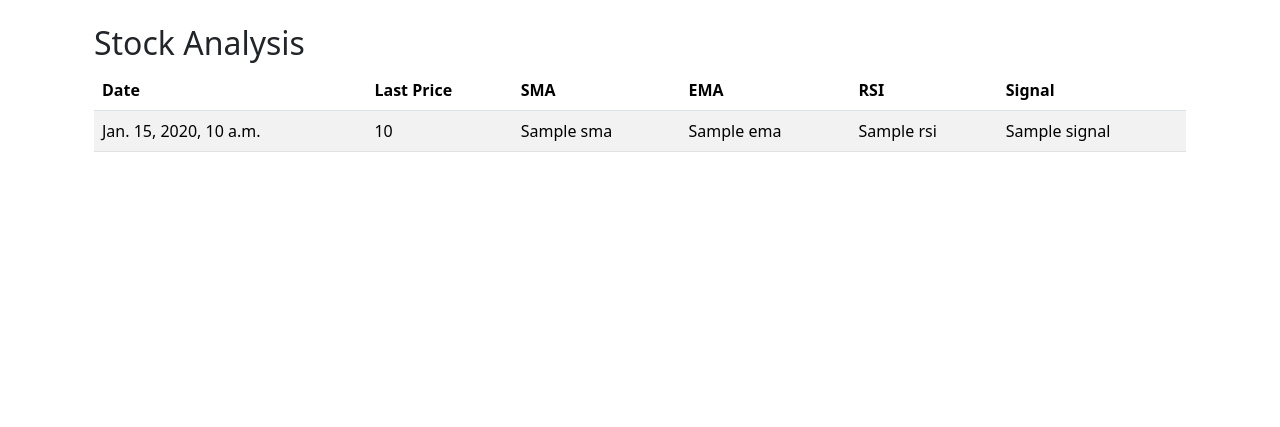
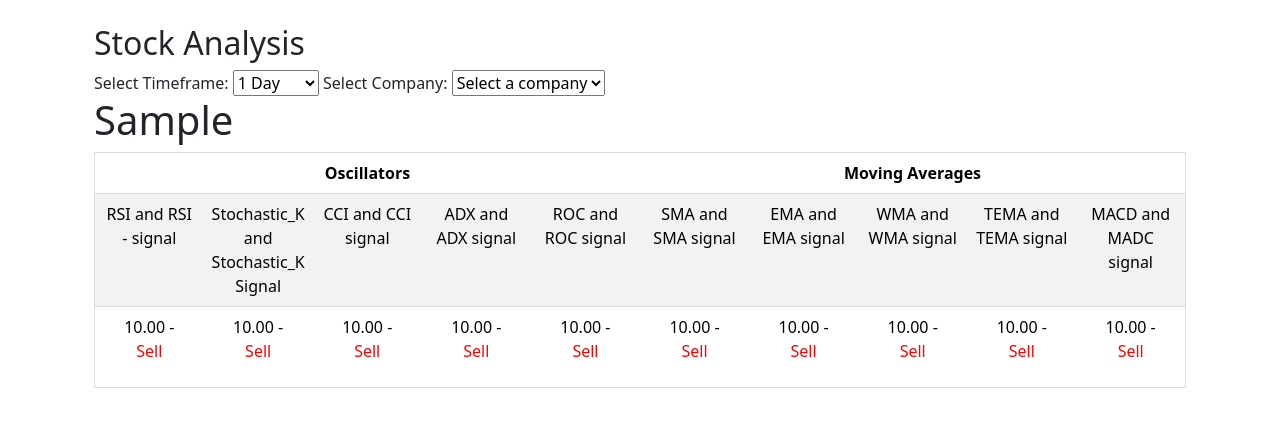
Before and after one commit to DMZ-byte/verzija-2-das, a Django app: template templates/data_analysis.html in a window 1280 px wide. Shown: the part 56-483 px from the top of the page. Run offline with Django 5.2, Linux system fonts and the light colour scheme; the template is opened without the code that fills it: most values are stand-ins (such as "Sample title", 1, 10 or a date in 2020); parts of the project's set-up code (start-up, migrations or seed data) failed here and were passed over.

Commit message:
domasna3

```diff
--- a/domasna2/urls.py
+++ b/domasna2/urls.py
@@ -23,9 +23,9 @@ from django.conf.urls.static import static
 
 urlpatterns = [
     path('admin/', admin.site.urls),
-    path('stocks/<str:company>/<str:period>/', views.stock_view, name='stock_view'),
-    path('', views.home, name='home'),
-    path('upload/',views.upload_data,name='upload_csv'),
+    path('stocks/<str:company>/<str:period>/', views.Stock_view, name='stock_view'),
+    path('', views.home_page, name='home'),
+    path('upload/',views.upload_data,name='upload_data'),
     path('visualization/',views.data_visualization,name='visualization'),
     path('analysis/',views.analyze_stock,name='analysis')
 ]
--- a/stock/models.py
+++ b/stock/models.py
@@ -1,9 +1,11 @@
 from django.db import models
+
 
 # Create your models here.
 class Stock(models.Model):
     file = models.FileField(upload_to='uploads/')
     uploaded_at = models.DateTimeField(auto_now_add=True)
+
 
 class StockData(models.Model):
     company_code = models.CharField(max_length=50)
@@ -14,6 +16,3 @@ class StockData(models.Model):
     average_price = models.FloatField(null=True, blank=True)
     trading_volume_best = models.FloatField(null=True, blank=True)
     total_trading_volume = models.FloatField(null=True, blank=True)
-
-    def __str__(self):
-        return f"{self.company_code} - {self.date}"
--- a/templates/base.html
+++ b/templates/base.html
@@ -5,6 +5,15 @@
     <meta name="viewport" content="width=device-width, initial-scale=1.0">
     <link rel="stylesheet" href="https://cdn.jsdelivr.net/npm/bootstrap@5.3.0-alpha3/dist/css/bootstrap.min.css">
     <title>Stock Dashboard</title>
+    <style>
+        .buy-text {
+    color: green;
+}
+        .sell-text{
+            color:red;
+        }
+    </style>
+
 </head>
 <body>
     <nav class="navbar navbar-expand-lg navbar-light bg-light">
--- a/templates/data_analysis.html
+++ b/templates/data_analysis.html
@@ -1,28 +1,130 @@
 {% extends "base.html" %}
 {% block content %}
+
 <div class="container">
     <h2>Stock Analysis</h2>
-    <table class="table table-striped">
-        <thead>
-            <tr>
-                <th>Date</th>
+ <form method="get" class="timeframe-form">
+        <label for="timeframe">Select Timeframe:</label>
+        <select name="timeframe" id="timeframe" onchange="this.form.submit()">
+            <option value="daily" {% if selected_timeframe == 'daily' %}selected{% endif %}>1 Day</option>
+            <option value="weekly" {% if selected_timeframe == 'weekly' %}selected{% endif %}>1 Week</option>
+            <option value="monthly" {% if selected_timeframe == 'monthly' %}selected{% endif %}>1 Month</option>
+        </select>
+         <label for="company">Select Company:</label>
+            <select name="company" id="company" onchange="this.form.submit()">
+                <option value="">Select a company</option>
+                {% for company in companies %}
+                    <option value="{{ company }}" {% if selected_company == company %}selected{% endif %}>{{ company }}</option>
+                {% endfor %}
+            </select>
+            <noscript><input type="submit" value="Go"></noscript>
+                <noscript><input type="submit" value="Go"></noscript>
+ </form>
+<!--<form method="get" class="company-form">
+
+</form>-->
+
+<h1>{{ selected_company }}</h1>
+
+    <table class="table table-striped" style="margin: 0 auto;text-align: center;padding: 10px;border: 1px solid #ddd;border-collapse: collapse;table-layout: fixed;width: 100%;">
+
+
+                <!--<th>Date</th>
                 <th>Last Price</th>
                 <th>SMA</th>
                 <th>EMA</th>
                 <th>RSI</th>
                 <th>Signal</th>
+
+                <th>RSI and SMA</th>
+                <th>RSI and SMA-Signal</th>
+                <th>Stochastic and EMA</th>
+                <th>Stochastic and EMA-Signal</th>
+                <th>CCI and WMA</th>
+                <th>CCI and WMA-Signal</th>
+                <th>ADX and TEMA</th>
+                <th>ADX and TEMA-Signal</th>
+                <th>ROC and MADC</th>
+                -->
+
+              <!--  <th>ROC and MACD-Signal</th> -->
+        <thead class="thead-light">
+            <tr>
+                <th colspan="5">Oscillators</th>
+                <th colspan="5">Moving Averages</th>
             </tr>
         </thead>
         <tbody>
-            {% for row in data %}
-            <tr>
+        <tr>
+                    <td style="">RSI and RSI - signal</td>
+                    <td style=" ">Stochastic_K and Stochastic_K Signal</td>
+                    <td style=""> CCI and CCI signal</td>
+                    <td style="">ADX and ADX signal</td>
+                    <td style=""> ROC and ROC signal</td>
+                    <td style="">SMA and SMA signal</td>
+                    <td style="">EMA and EMA signal</td>
+                    <td style=" ">WMA and WMA signal</td>
+                    <td style="">TEMA and TEMA signal</td>
+                    <td style="">MACD and MADC signal</td>
+                </tr>
+            {% for record in data %}
+           <!-- <tr>
                 <td>{{ row.date }}</td>
                 <td>{{ row.last_transaction_price }}</td>
                 <td>{{ row.SMA }}</td>
                 <td>{{ row.EMA }}</td>
                 <td>{{ row.RSI }}</td>
                 <td>{{ row.Signal }}</td>
-            </tr>
+            </tr>-->
+
+
+                <tr>
+                    <td>{{ record.RSI|floatformat:2  }} - {% if record.RSI_signal == 'Buy' %} <p class="buy-text">Buy</p>
+                                {% else %}
+                                <p class="sell-text">Sell</p>
+                                {% endif %}</td>
+                    <td>{{ record.Stochastic_K|floatformat:2 }} - {% if record.Stochastic_K_signal == 'Buy' %}  <p class="buy-text">Buy</p>
+                                {% else %}
+                                <p class="sell-text">Sell</p>
+                                {% endif %} </td>
+                    <td>{{ record.CCI|floatformat:2 }} - {% if record.CCI_signal == 'Buy' %}  <p class="buy-text">Buy</p>
+                                {% else %}
+                                <p class="sell-text">Sell</p>
+                                {% endif %}</td>
+                    <td>{{ record.ADX|floatformat:2 }} - {% if record.ADX_signal == 'Buy' %} <p class="buy-text">Buy</p>
+                                {% else %}
+                                <p class="sell-text">Sell</p>
+                                {% endif %} </td>
+                    <td>{{ record.ROC|floatformat:2 }} - {% if record.ROC_signal == 'Buy' %}  <p class="buy-text">Buy</p>
+                                {% else %}
+                                <p class="sell-text">Sell</p>
+                                {% endif %} </td>
+                    <td>{{ record.SMA|floatformat:2 }} - {% if record.SMA_signal %}  }}<p class="buy-text">Buy</p>
+                                {% else %}
+                                <p class="sell-text">Sell</p>
+                                {% endif %}</td>
+                    <td>{{ record.EMA|floatformat:2 }} - {% if record.EMA_signal %}
+                        <p class="buy-text">Buy</p>
+                                {% else %}
+                                <p class="sell-text">Sell</p>
+                                {% endif %}
+</td>
+                    <td>{{ record.WMA|floatformat:2 }} - {%if record.WMA_signal %}<p class="buy-text">Buy</p>
+                                {% else %}
+                                <p class="sell-text">Sell</p>
+                                {% endif %}</td>
+
+                    <td>{{ record.TEMA|floatformat:2 }} - {% if record.TEMA_signal %}<p class="buy-text">Buy</p>
+                                {% else %}
+                                <p class="sell-text">Sell</p>
+                                {% endif %}</td>
+                    <td>{{ record.MACD|floatformat:2 }} - {% if record.MACD_signal%}  }}<p class="buy-text">Buy</p>
+{% else %}
+    <p class="sell-text">Sell</p>
+{% endif %} </td>
+
+                </tr>
+
             {% endfor %}
         </tbody>
     </table>
```
Also changed, not shown: stock/utils.py (+58 -2 lines), stock/views.py (+111 -34 lines), templates/home.html (+36 -10 lines), 9 other files.
